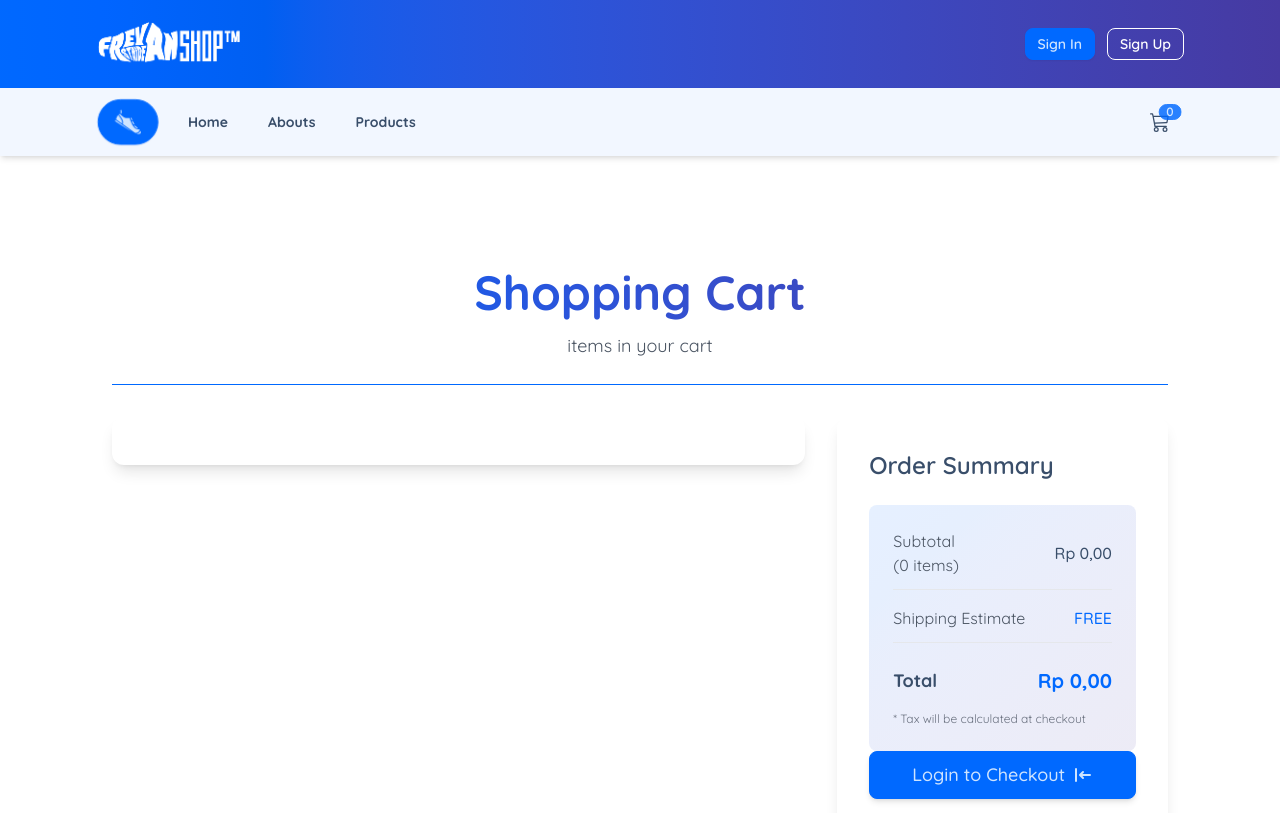
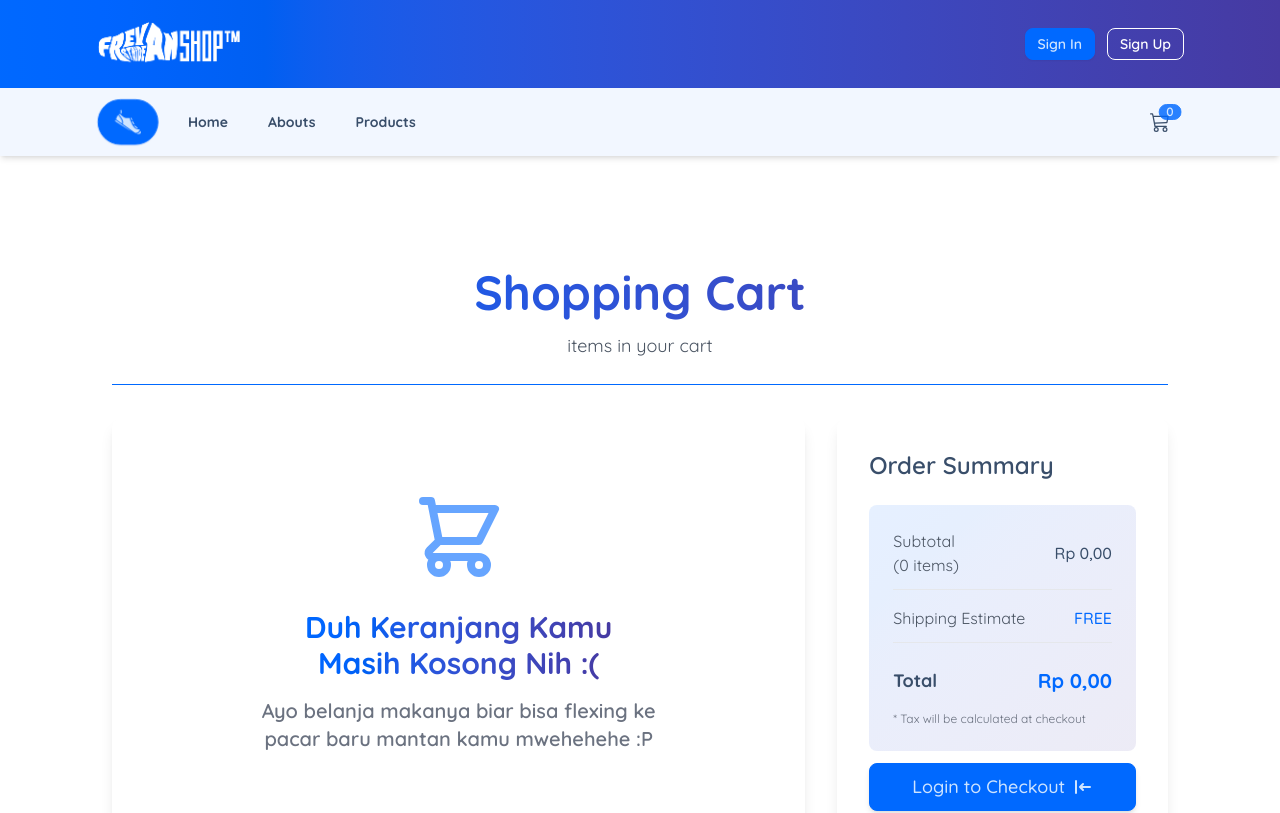
Before and after one commit to fredyyfajarr/mern-fe-ecommerce, a React (Vite) app: page /carts in a window 1280 px wide. Shown: the top 813 px of the page. Built offline with nearby package versions, Linux system fonts and the light colour scheme.

Commit message:
update view, modal, dll

```diff
--- a/src/components/AuthModal.jsx
+++ b/src/components/AuthModal.jsx
@@ -16,7 +16,7 @@ const AuthModal = ({ isOpen, onClose, isRegister }) => {
             className="absolute right-2 top-2 btn btn-sm btn-circle btn-ghost"
             onClick={onClose}
           >
-            ✕
+
           </button>
           <FormAuth isRegister={isRegister} isModal={true} onClose={onClose} />
         </div>
--- a/src/components/CartList.jsx
+++ b/src/components/CartList.jsx
@@ -1,15 +1,51 @@
 import React from 'react';
 import { useSelector } from 'react-redux';
 import CartListItems from './CartListItems';
+import { motion } from 'framer-motion';
 
 const CartList = () => {
   const carts = useSelector((state) => state.cartState.CartItems);
+
+  if (carts.length === 0) {
+    return (
+      <motion.div
+        initial={{ opacity: 0, y: 20 }}
+        animate={{ opacity: 1, y: 0 }}
+        className="flex flex-col items-center justify-center py-12"
+      >
+        <svg
+          className="w-24 h-24 text-primary/60 mb-6 animate-bounce"
+          fill="none"
+          stroke="currentColor"
+          viewBox="0 0 24 24"
+          xmlns="http://www.w3.org/2000/svg"
+        >
+          <path
+            strokeLinecap="round"
+            strokeLinejoin="round"
+            strokeWidth="2"
+            d="M3 3h2l.4 2M7 13h10l4-8H5.4M7 13L5.4 5M7 13l-2.293 2.293c-.63.63-.184 1.707.707 1.707H17m0 0a2 2 0 100 4 2 2 0 000-4zm-8 2a2 2 0 11-4 0 2 2 0 014 0z"
+          />
+        </svg>
+        <h3 className="text-3xl text-center font-bold mb-4 bg-gradient-to-r from-primary to-secondary bg-clip-text text-transparent">
+          Duh Keranjang Kamu <br /> Masih Kosong Nih :(
+        </h3>
+        <p className="text-lg lg:text-xl font-semibold text-gray-500 text-center max-w-md">
+          Ayo belanja makanya biar bisa flexing ke pacar baru mantan kamu mwehehehe :P
+        </p>
+      </motion.div>
+    );
+  }
+
   return (
-    <>
+    <motion.div
+      initial={{ opacity: 0 }}
+      animate={{ opacity: 1 }}
+    >
       {carts.map((item) => {
         return <CartListItems cartItem={item} key={item.cartId} />;
       })}
-    </>
+    </motion.div>
   );
 };
 
--- a/src/components/CartProduct.jsx
+++ b/src/components/CartProduct.jsx
@@ -144,7 +144,7 @@ const CartProduct = ({ product, user }) => {
             </button>
             <Link
               to={`/product/${product._id}`}
-              className="btn btn-primary hover:scale-105 ml-32 transition-transform duration-200 rounded-full"
+              className="btn btn-primary hover:scale-105 transition-transform duration-200 rounded-full"
             >
               Buy Now
             </Link>
--- a/src/page/CartView.jsx
+++ b/src/page/CartView.jsx
@@ -1,5 +1,5 @@
 import React, { useState } from 'react';
-import { Link } from 'react-router-dom';
+import { Link, useNavigate } from 'react-router-dom';
 import { useSelector } from 'react-redux';
 import { motion } from 'framer-motion';
 import CartList from '../components/CartList';
@@ -7,13 +7,16 @@ import CartTotal from '../components/CartTotal';
 import AuthModal from '../components/AuthModal';
 
 const CartView = () => {
-  const [isAuthModalOpen, setIsAuthModalOpen] = useState(false);
+  const navigate = useNavigate();
+  const [showAuthModal, setShowAuthModal] = useState(false);
+  const [isRegister, setIsRegister] = useState(false);
   const user = useSelector((state) => state.userState.user);
   const numItemInCart = useSelector((state) => state.userState.numItemsInCart);
 
   const handleLoginClick = (e) => {
     e.preventDefault();
-    setIsAuthModalOpen(true);
+    setIsRegister(false);
+    setShowAuthModal(true);
   };
 
   if (numItemInCart === 0) {
@@ -45,6 +48,7 @@ const CartView = () => {
   }
 
   return (
+    <>
       <motion.div
         initial={{ opacity: 0 }}
         animate={{ opacity: 1 }}
@@ -95,14 +99,13 @@ const CartView = () => {
                   </Link>
                 </motion.div>
               ) : (
-              <>
                 <motion.div
                   whileHover={{ scale: 1.02 }}
                   whileTap={{ scale: 0.98 }}
                 >
                   <button
                     onClick={handleLoginClick}
-                    className="btn btn-primary btn-block text-lg py-0 mt-0 font-medium shadow-md hover:shadow-lg transition-all flex items-center justify-center gap-2"
+                    className="btn btn-primary btn-block text-lg py-0 mt-3 font-medium shadow-md hover:shadow-lg transition-all flex items-center justify-center gap-2"
                   >
                     <span>Login to Checkout</span>
                     <svg xmlns="http://www.w3.org/2000/svg" className="h-5 w-5" viewBox="0 0 20 20" fill="currentColor">
@@ -110,17 +113,20 @@ const CartView = () => {
                     </svg>
                   </button>
                 </motion.div>
-                <AuthModal
-                  isOpen={isAuthModalOpen}
-                  onClose={() => setIsAuthModalOpen(false)}
-                  isRegister={false}
-                />
-              </>
               )}
             </div>
           </motion.div>
         </div>
+
+        {!user && (
+          <AuthModal
+            isOpen={showAuthModal}
+            onClose={() => setShowAuthModal(false)}
+            isRegister={isRegister}
+          />
+        )}
       </motion.div>
+    </>
   );
 };
 
--- a/src/page/Wishlist.jsx
+++ b/src/page/Wishlist.jsx
@@ -84,7 +84,7 @@ const Wishlist = () => {
           className="flex items-center justify-between mb-12"
         >
           <div>
-            <h2 className="text-5xl font-bold text-primary">My Wishlist</h2>
+            <h2 className="text-5xl lg:text-4xl md:text-3xl sm:text-2xl font-bold text-primary">My Wishlist</h2>
             <p className="text-gray-600 mt-3 text-lg">
               {wishlistItems.length} {wishlistItems.length === 1 ? 'item' : 'items'} saved for later
             </p>
```
Lines whose indentation alone changed are shown as unchanged.
